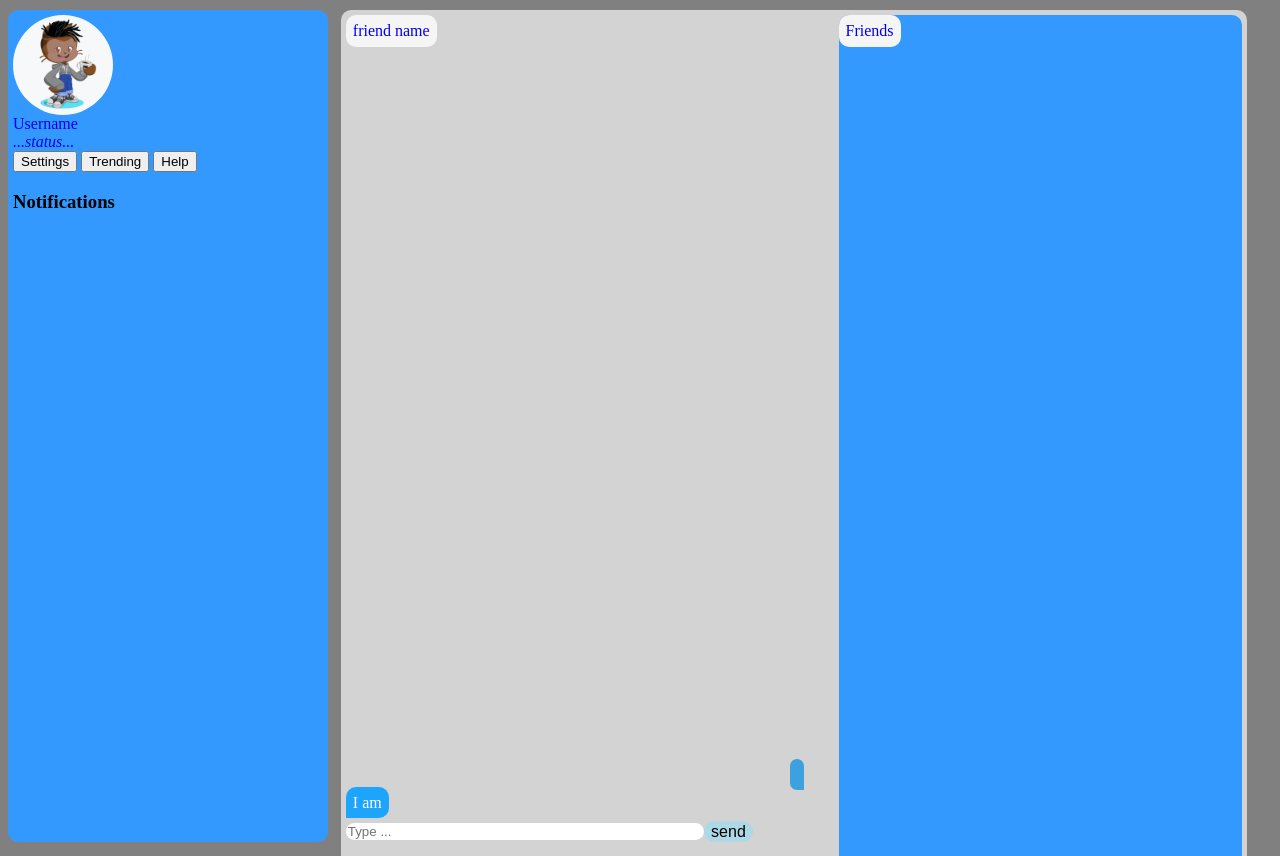
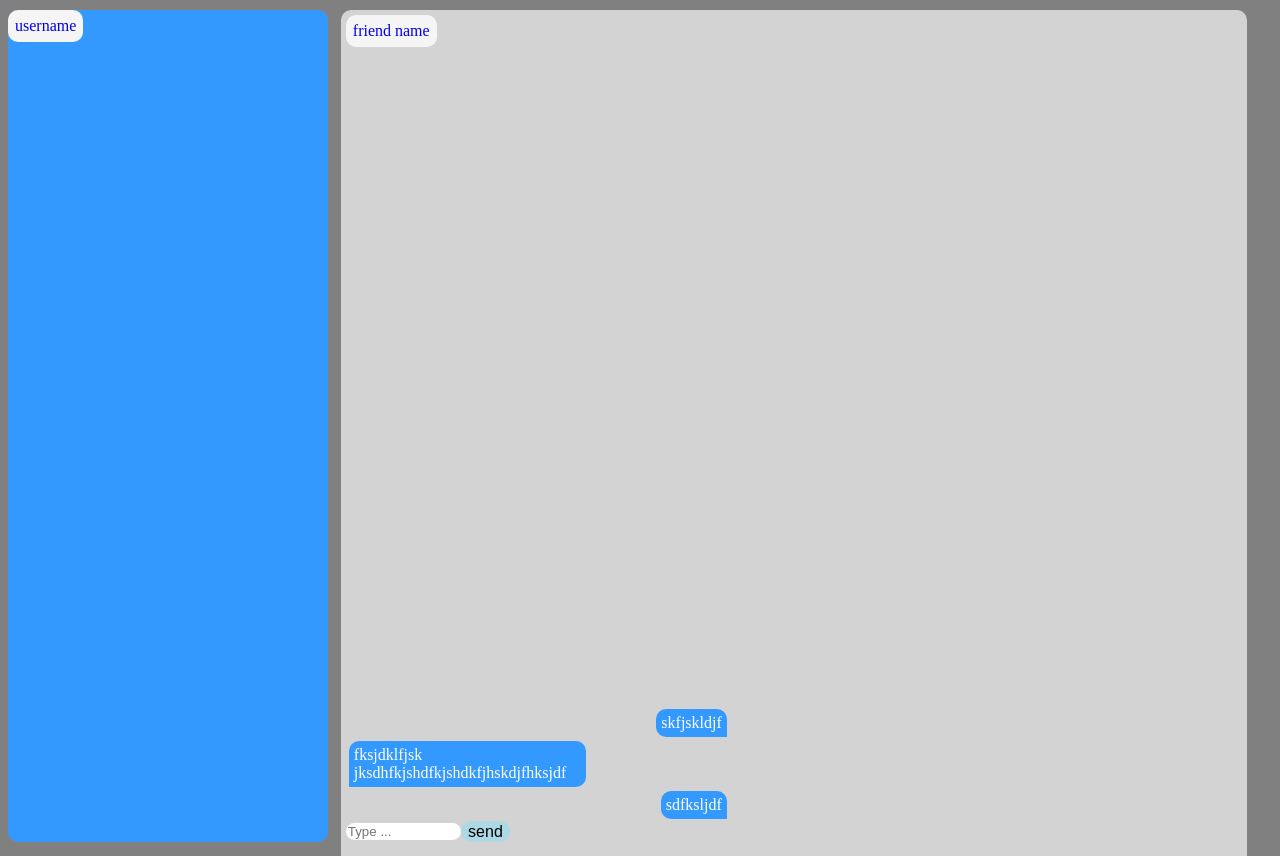
Before and after one commit to kaigikinyua/iNTERFACE, a PHP site: page /CVO/userpage.html in a window 1280 px wide. Shown: the part 68-924 px from the top of the page. Run offline with PHP 8.4, Linux system fonts and the light colour scheme.

Commit message:
First commit 2019 -- dialog works fine know just the notifications and trending bit then to the backend

```diff
--- a/CVO/CSS/userpage.css
+++ b/CVO/CSS/userpage.css
@@ -64,12 +64,12 @@ div.content{
 }
 div.keyboard{
     bottom:0;
-    width:70%;
+    width:30%;
     position:fixed;
     border-bottom-left-radius: 10px;
 	border-bottom-right-radius: 10px;
 	border-top-left-radius: 10px;
-	border-top-right-radius: 10px;
+    border-top-right-radius: 10px;
 }
 input.usrmsg{
     border:0;
@@ -77,8 +77,8 @@ input.usrmsg{
 	border-bottom-right-radius: 10px;
 	border-top-left-radius: 10px;
     border-top-right-radius: 10px;
-    width: 40%;
-    tranform:scale(1.2);
+    width: 30%;
+    tranform:scale(1.002);
 }
 input.sendbtn{
     border-bottom-left-radius: 10px;
@@ -90,40 +90,43 @@ input.sendbtn{
     transform: scale(1.2);
 }
 input.usrmsg:hover{
-    width:45%;
+    width:80%;
     transition: 1s;
 }
+table.messages{
+    width:100%;
+}
 div.user_side{
-    margin-right: 80%;
+    max-width: 60%;;
+    float:right;
+    color:white;
+    padding:5px;
     text-align: right;
-    width:50%;
-    padding: 10px;
-}
-div.friend_side{
-    text-align:left;
-    width:50%;
-    padding-bottom: 10px;
-}
-span.u_msg{
-    padding:7px;
+    background:#3399FF;
     border-bottom-left-radius: 10px;
     border-bottom-right-radius: 0px;
     border-top-left-radius: 10px;
     border-top-right-radius: 10px;
-    background:rgb(62, 161, 223);
+}
+div.divide{
+    width:100%;
+}
+div.friend_side{
     color:white;
-}
-span.f_msg{
-    padding:7px;
+    max-width: 60%;
+    float:left;
+    padding:5px;
+    text-align: left;
+    background:#3399FF;
     border-bottom-left-radius: 0px;
     border-bottom-right-radius: 10px;
     border-top-left-radius: 10px;
     border-top-right-radius: 10px;
-    background:rgb(28, 165, 250);
-    color:white;
 }
 div.msgbox{
-    padding-bottom: 10%px;
+    padding-bottom:15px;
+    margin-bottom:20px;
+    height:70%;
 }
 div.trending{
     width:45%;
--- a/CVO/userpage.html
+++ b/CVO/userpage.html
@@ -17,18 +17,11 @@
         <div style="width:100%;height:70px;"></div>
         <div class="content">
             <div class="contacts">
-                <div class="small">
-                	<img class="profile" src="Images/octocat.png" height="100px" width="100px"/>
-                	<div class="small-2">
-                		Username<br/>
-                		<i>...status...</i><br/>
-                		<button>Settings</button>
-                		<button>Trending</button>
-                		<button>Help</button>
-                	</div>
-                	<div class="small-2">
-                		<h3 style="color:black">Notifications</h3>
-                	</div>
+                <span class="title">
+                    username
+                </span>
+                <div>
+
                 </div>
             </div>
             <div class="chatpage">
@@ -40,37 +33,15 @@
                 <!--should be updated frequently but not the whole page-->
                 <div class="keyboard">
                     <!--add the text -->
-                    <div class="msgbox">
-                        <div class="user_side">
-                            <span class="u_msg" id="u_msg">
-                                <script>
-                                	function echo_ms(ms){
-                                		document.getElementById("u_msg").innerText=ms;
-                                	}
-                                </script>
-                            </span>
-                        </div>
-                        <div class="friend_side">
-                            <span class="f_msg">
-                                I  am
-                            </span>
-                        </div>
-                        <form>
-                            <input class="usrmsg" id="send" type="text" placeholder="Type ..."/>
-                            <input class="sendbtn" type="button" value="send" onclick="sendMsg()"/>
-                        </form>
-                        <script>
-                        	function sendMsg(){
-                        		var ms=document.getElementById("send").value;
-                        		echo_ms(ms);
-                        	}
-                        </script>
-                    </div>
-                </div>
-                <div class="trending">
-                    <span class="title">
-                        Friends
-                    </span>
+                    <table class="messages">
+                        <tr><td><div class="user_side">skfjskldjf</div></td></tr>
+                        <tr><td><div class="friend_side">fksjdklfjsk jksdhfkjshdfkjshdkfjhskdjfhksjdf</div></td></tr>
+                        <tr><td><div class="user_side">sdfksljdf</div></td></tr>
+                    </table>
+                    <form class="messageBox">
+                        <input class="usrmsg" type="text" placeholder="Type ..."/>
+                        <input class="sendbtn" type="button" value="send"/>
+                    </form>
                 </div>
             </div>
         </div>
```
